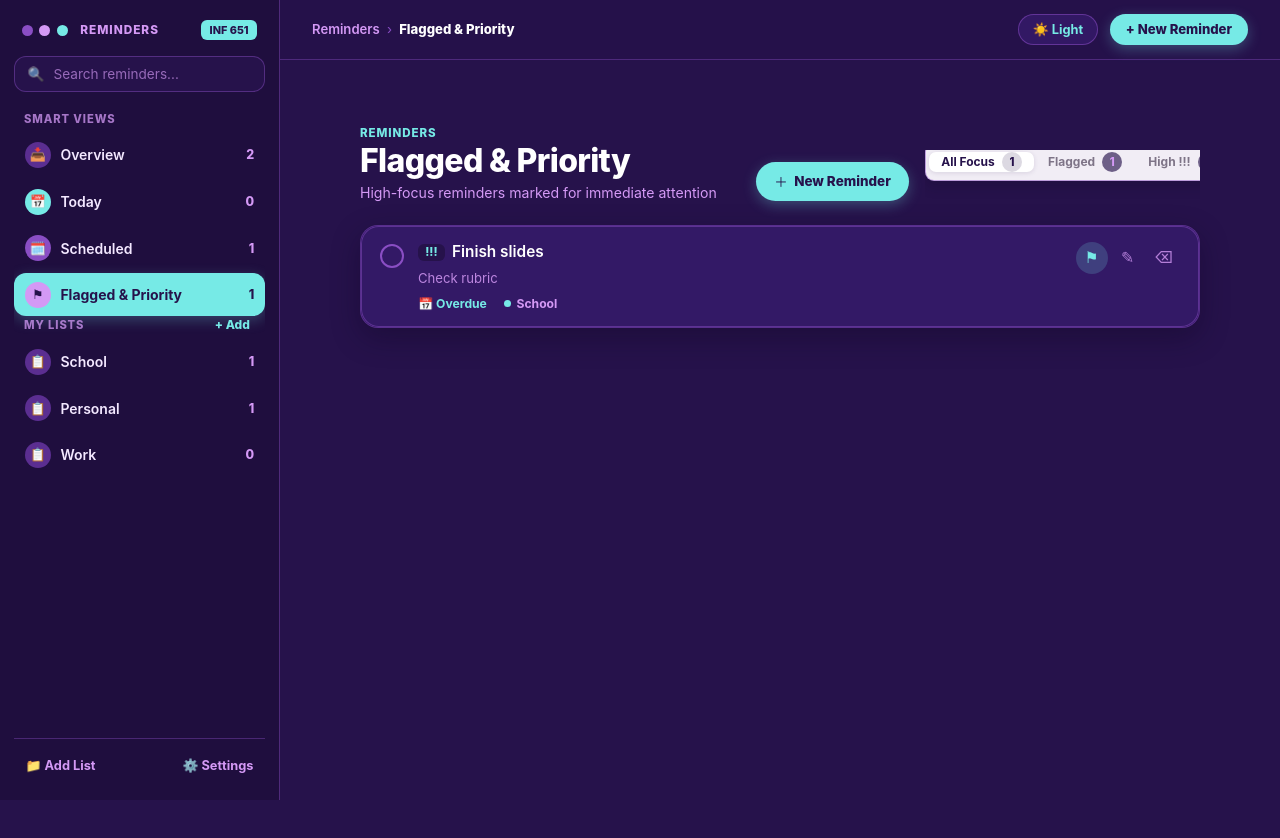
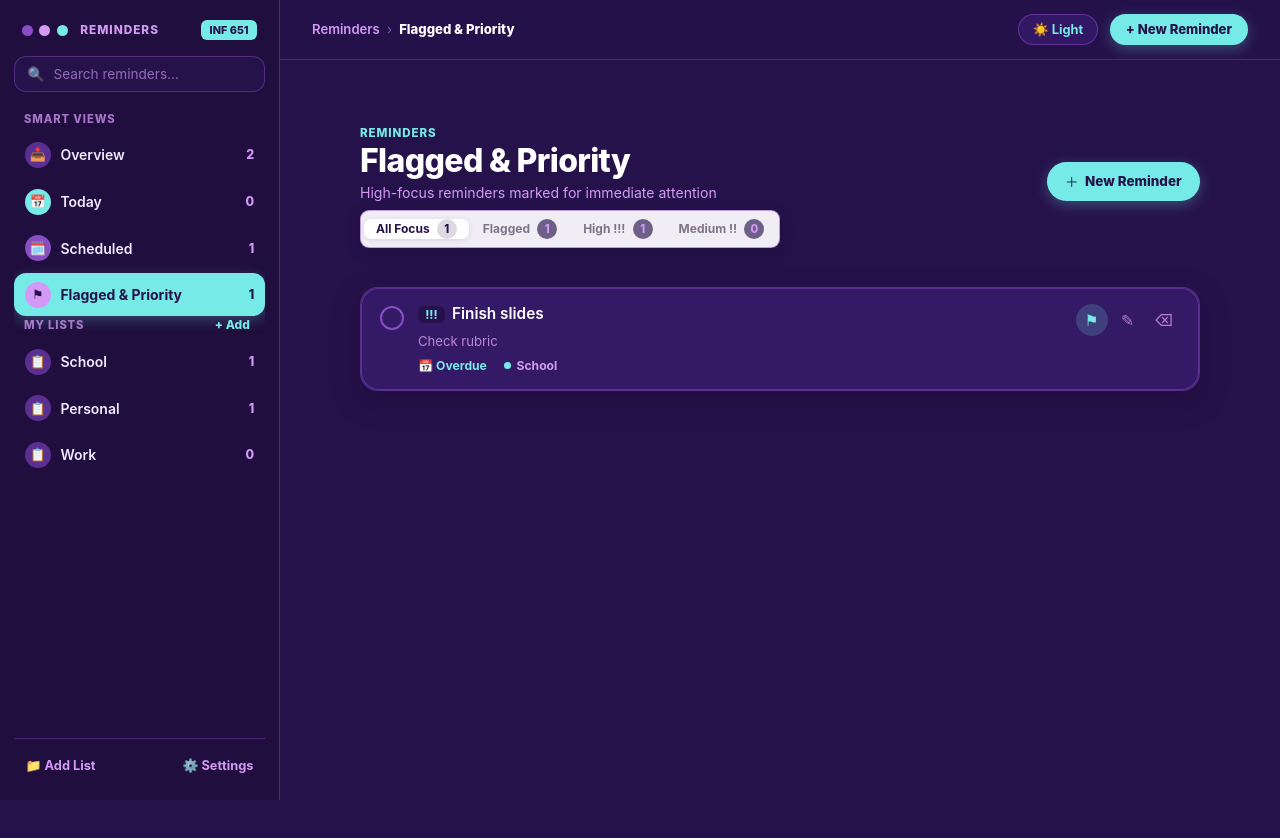
Before and after one commit to bunchhay-s/final-project-todo-app, a React (Vite) app: page /flagged in a window 1280 px wide. Shown: the top 838 px of the page. Built offline with nearby package versions, Linux system fonts and the light colour scheme.

Commit message:
Fix: updated FlaggedView.css so the segmented priority bar sits cleanly underneath the header with flex-wrap: wrap and overflow: visible, ensuring All Focus, Flagged, High !!!, and Medium !! are all visible with zero horizontal scrolling on any screen size.

```diff
--- a/src/pages/FlaggedView.css
+++ b/src/pages/FlaggedView.css
@@ -1,3 +1,8 @@
+/* ============================================================================
+Member 3 — FlaggedView UI/UX & Custom 5-Color Palette Stylesheet
+Palette: #26124B | #5B2E91 | #8A4EC4 | #D499F5 | #76EAE6
+============================================================================ */
+
 :root {
 --color-plum: #26124B;
 --color-violet: #5B2E91;
@@ -9,7 +14,7 @@
 .flagged-view {
 display: flex;
 flex-direction: column;
-gap: 1.5rem;
+gap: 1.35rem;
 width: 100%;
 animation: fadeSlideIn 0.22s ease-out;
 }
@@ -25,33 +30,30 @@ transform: translateY(0);
 }
 }
 
-/* Responsive Header + Segmented Control Alignment */
+/* Stack Header above Segmented Filter Bar so all 4 pills have full width */
 .flagged-header-bar {
 display: flex;
 flex-direction: column;
 gap: 1rem;
+width: 100%;
 }
 
-@media (min-width: 768px) {
-.flagged-header-bar {
-flex-direction: row;
-align-items: flex-end;
-justify-content: space-between;
-}
-}
-
-/* Apple-Style Segmented Control Pill Bar */
+/* Apple-Style Segmented Control Pill Bar (No horizontal scrollbar) */
 .segments-wrapper {
-overflow-x: auto;
-padding-bottom: 2px;
--webkit-overflow-scrolling: touch;
+width: 100%;
+overflow: visible;
 }
 
 .segments {
 display: inline-flex;
+flex-wrap: wrap;
 align-items: center;
-gap: 0.25rem;
-padding: 0.3rem;
+gap: 0.35rem;
+width: auto;
+max-width: 100%;
+height: auto;
+margin: 0;
+padding: 0.35rem;
 border-radius: 14px;
 background-color: rgba(53, 26, 104, 0.92);
 border: 1px solid rgba(138, 78, 196, 0.5);
@@ -61,13 +63,14 @@ box-shadow: 0 4px 14px rgba(15, 6, 32, 0.25);
 .segment-tab {
 display: inline-flex;
 align-items: center;
+justify-content: center;
 gap: 0.45rem;
-padding: 0.45rem 0.85rem;
+padding: 0.48rem 0.85rem;
 border: none;
 border-radius: 10px;
 background: transparent;
 color: var(--color-lilac);
-font-size: 0.8rem;
+font-size: 0.82rem;
 font-weight: 700;
 white-space: nowrap;
 cursor: pointer;
@@ -178,7 +181,9 @@ filter: brightness(1.06);
 transform: scale(0.96);
 }
 
-/* Light Mode Overrides */
+/* ============================================================================
+Light Mode Support (Triggered when parent has .light-mode)
+============================================================================ */
 .light-mode .segments {
 background-color: #EDE3FA;
 border-color: var(--color-lilac);
```
